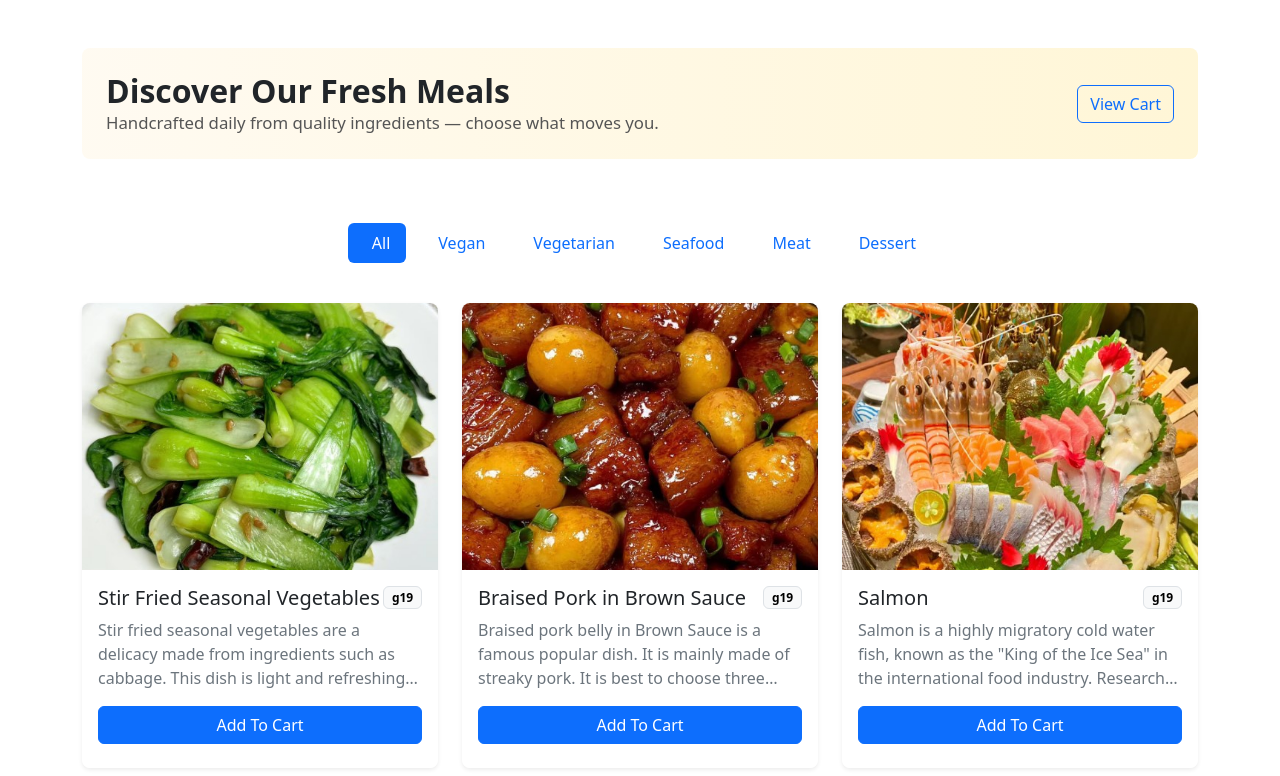
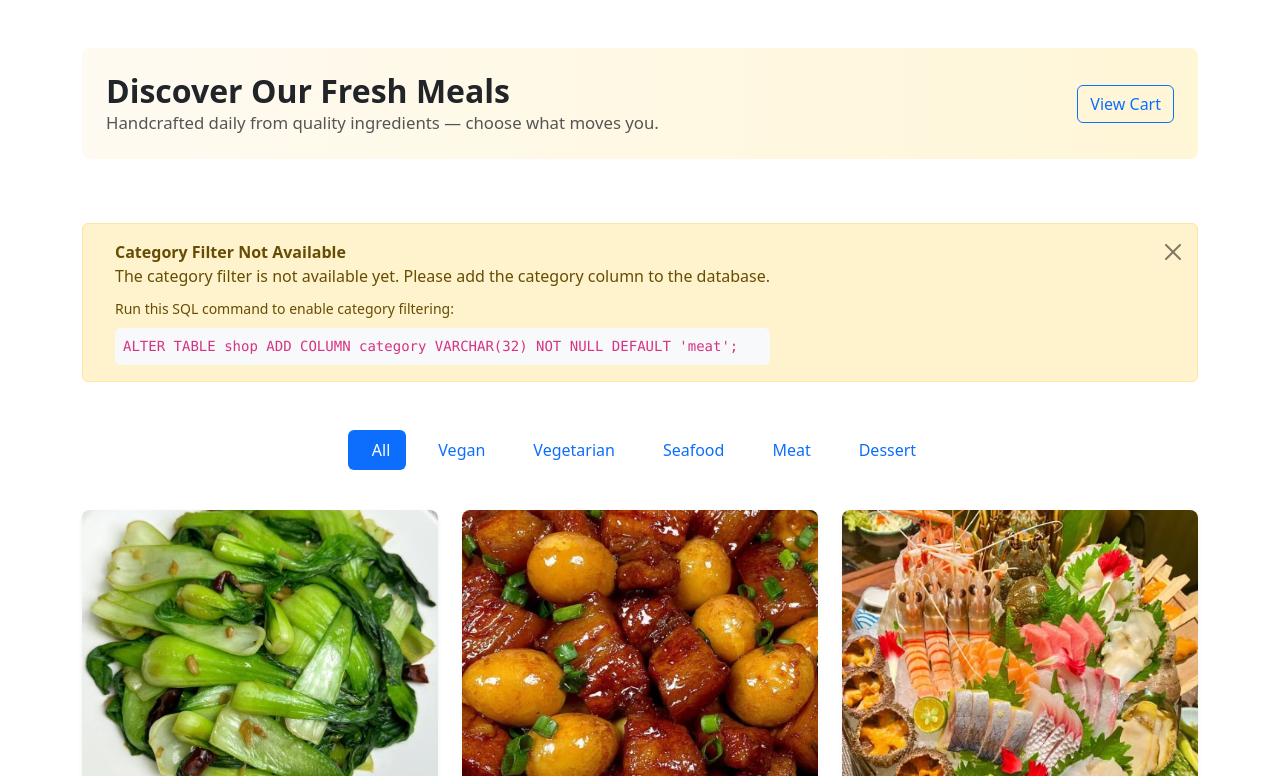
Before and after one commit to Ujjwal17-bot/webcamp-project, a PHP site: page /php/shop.php in a window 1280 px wide. Shown: the part 62-838 px from the top of the page. Run offline with PHP 8.4, Linux system fonts and the light colour scheme; the visitor is signed in with stand-in values (Sample User, id 1); data comes from the database, SQL or seed files in the repository.

Commit message:
Fixed category filter in shop.php to display only selected food types using prepared queries.

```diff
--- a/shop.php
+++ b/shop.php
@@ -19,12 +19,22 @@ $selected_category = isset($_GET['category']) ? trim($_GET['category']) : 'all';
 # Define valid categories
 $valid_categories = ['all', 'vegan', 'vegetarian', 'seafood', 'meat', 'dessert'];
 
-# Validate category parameter
-if (!in_array(strtolower($selected_category), $valid_categories)) {
+# Validate category parameter - ensure lowercase for database comparison
+$selected_category = strtolower($selected_category);
+if (!in_array($selected_category, $valid_categories)) {
   $selected_category = 'all';
 }
 
+# Check if the category column exists in the shop table
+$column_check = mysqli_query($dbc, "SHOW COLUMNS FROM shop LIKE 'category'");
+$category_column_exists = (mysqli_num_rows($column_check) > 0);
+
+# Variable to store any warnings
+$warning_message = '';
+
 # Retrieve items from 'shop' database table with category filter
+if ($category_column_exists) {
+  # Category column exists - use filtering
   if ($selected_category === 'all') {
     # Get all items
     $q = "SELECT * FROM shop ORDER BY item_id DESC";
@@ -39,6 +49,14 @@ if ($selected_category === 'all') {
   # Execute query
   mysqli_stmt_execute($stmt);
   $r = mysqli_stmt_get_result($stmt);
+} else {
+  # Category column doesn't exist - show all items with warning
+  $warning_message = 'The category filter is not available yet. Please add the category column to the database.';
+  $q = "SELECT * FROM shop ORDER BY item_id DESC";
+  $stmt = mysqli_prepare($dbc, $q);
+  mysqli_stmt_execute($stmt);
+  $r = mysqli_stmt_get_result($stmt);
+}
 
 # Hero header
 echo '<div class="container py-4">';
@@ -54,6 +72,24 @@ echo '      </div>';
 echo '    </div>';
 echo '  </div>';
 echo '</div>';
+
+# Display warning if category column doesn't exist
+if (!empty($warning_message)) {
+  echo '<div class="container py-3">';
+  echo '  <div class="alert alert-warning alert-dismissible fade show" role="alert">';
+  echo '    <div class="d-flex align-items-start">';
+  echo '      <i class="bi bi-exclamation-triangle-fill me-3 fs-5" aria-hidden="true"></i>';
+  echo '      <div>';
+  echo '        <strong>Category Filter Not Available</strong>';
+  echo '        <p class="mb-2">' . htmlspecialchars($warning_message) . '</p>';
+  echo '        <p class="mb-0"><small>Run this SQL command to enable category filtering:</small></p>';
+  echo '        <code class="d-block mt-2 p-2 bg-light rounded">ALTER TABLE shop ADD COLUMN category VARCHAR(32) NOT NULL DEFAULT \'meat\';</code>';
+  echo '      </div>';
+  echo '    </div>';
+  echo '    <button type="button" class="btn-close" data-bs-dismiss="alert" aria-label="Close"></button>';
+  echo '  </div>';
+  echo '</div>';
+}
 
 # Category filter pills
 echo '<div class="container py-3">';
@@ -91,7 +127,7 @@ echo '</div>';
 echo '<div class="container py-4">';
 
 # Display selected category info
-if ($selected_category !== 'all') {
+if ($selected_category !== 'all' && $category_column_exists) {
   $category_display = ucfirst(htmlspecialchars($selected_category));
   echo '  <div class="mb-3">';
   echo '    <h5 class="text-muted">Showing: <span class="text-primary">' . $category_display . '</span></h5>';
```
Lines whose indentation alone changed are shown as unchanged.
